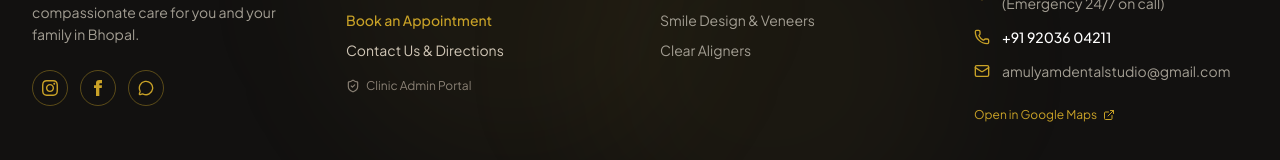
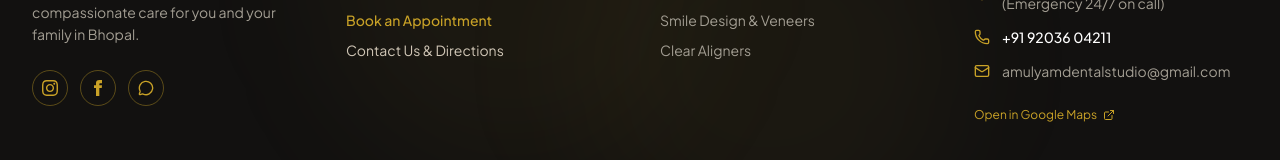
Before and after one commit to yashjain860/amulyam-dental-studio, a Next.js app: page / in a window 1280 px wide. Shown: the part 9273-9433 px from the top of the page. Built offline with nearby package versions, Linux system fonts and the light colour scheme.

Commit message:
Remove admin portal link from footer navigation for complete privacy

```diff
--- a/src/components/layout/Footer.tsx
+++ b/src/components/layout/Footer.tsx
@@ -104,13 +104,7 @@ export default function Footer() {
                 </li>
                 <li>
                   <Link href="/contact" className="hover:text-[#DDB83C] transition-colors">
-                    Contact Us & Directions
-                  </Link>
-                </li>
-                <li>
-                  <Link href="/admin" className="text-xs text-[#8A8175] hover:text-[#C9A227] flex items-center gap-1.5 pt-2">
-                    <ShieldCheck className="w-3.5 h-3.5" />
-                    <span>Clinic Admin Portal</span>
+                    Contact Us &amp; Directions
                   </Link>
                 </li>
               </ul>
```
